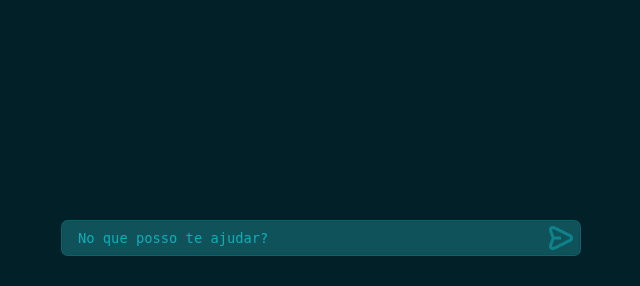
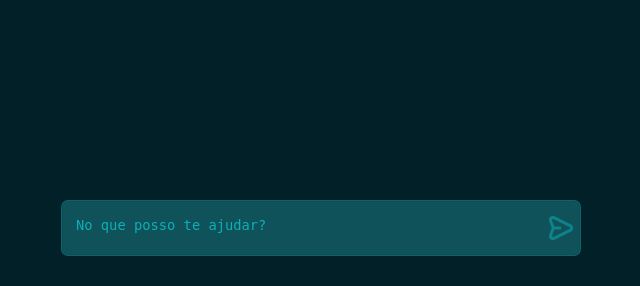
Before and after one commit to guicalistrato/ds-grupo-6, a Flask app: page / in a window 1280 px wide. Shown: the part 514-800 px from the top of the page, without its empty margins (319-959 px from the left). Run offline with Flask 3, Linux system fonts and the light colour scheme; the visitor is signed in with stand-in values (Sample User, id 1).

Commit message:
ajustes caixa de input

```diff
--- a/static/css/index.css
+++ b/static/css/index.css
@@ -172,43 +172,49 @@ body {
 
 .input-wrapper {
   width: 100%;
-  height: 36px;
+  min-height: 36px;
+  max-height: 176px;
   display: flex;
   align-items: center;
   gap: 10px;
-  padding: 4px 6px 4px 14px;
+  padding: 6px 6px 6px 14px;
   border-radius: 7px;
   background: var(--input-bg);
   border: 1px solid var(--input-border);
   box-shadow: 0 0 0 1px rgba(0, 0, 0, 0.06) inset;
 }
 
-.sr-only {
-  position: absolute;
-  width: 1px;
-  height: 1px;
-  padding: 0;
-  margin: -1px;
-  overflow: hidden;
-  clip: rect(0, 0, 0, 0);
-  white-space: nowrap;
-  border: 0;
-}
-
 .input-field {
   flex: 1;
+  width: 100%;
   min-width: 0;
+  min-height: 24px;
+  max-height: 140px;
   border: 0;
   outline: 0;
   background: transparent;
   color: var(--text);
   font-size: 0.86rem;
+  line-height: 1.35;
   font-family: inherit;
+  resize: none;
+  overflow-y: hidden;
+  padding: 0;
+  margin: 0;
 }
 
 .input-field::placeholder {
   color: rgba(15, 179, 190, 0.95);
   opacity: 1;
+}
+
+.input-field::-webkit-scrollbar {
+  width: 6px;
+}
+
+.input-field::-webkit-scrollbar-thumb {
+  background: rgba(15, 179, 190, 0.35);
+  border-radius: 8px;
 }
 
 .send-button {
@@ -261,3 +267,15 @@ body {
     width: 100%;
   }
 }
+
+.sr-only {
+  position: absolute;
+  width: 1px;
+  height: 1px;
+  padding: 0;
+  margin: -1px;
+  overflow: hidden;
+  clip: rect(0, 0, 0, 0);
+  white-space: nowrap;
+  border: 0;
+}
--- a/static/js/index.js
+++ b/static/js/index.js
@@ -10,7 +10,6 @@
 
   // aguarda o carregamento completo do DOM antes de executar o script
   document.addEventListener('DOMContentLoaded', function () {
-
     // referencias aos elementos principais do chat no DOM
     const chatContainer = document.getElementById('chat-container');
     const chatHeader = document.getElementById('chat-header');
@@ -20,14 +19,15 @@
     const inputField = document.getElementById('input-field');
     const sendButton = document.getElementById('send-button');
 
-    //garante que todos os elementos necessarios existem antes de continuar
+    // garante que todos os elementos necessarios existem antes de continuar
     if (!chatContainer || !chatHeader || !chatMessages || !chatForm || !inputField || !sendButton) {
       return;
     }
 
-    //inicialização da interface
+    // inicialização da interface
     injectDynamicStyles();
     clearExampleMessages();
+    autoResizeInput();
     inputField.focus();
 
     // estados de controle da aplicação
@@ -35,23 +35,26 @@
     let hasStarted = false;
     let messageCounter = 0;
 
-    // eventos de envio de mensagem (formulario e tecla enter
+    // eventos de envio de mensagem (formulario e tecla enter)
     chatForm.addEventListener('submit', function (event) {
       event.preventDefault();
       handleSubmit();
     });
 
     inputField.addEventListener('keydown', function (event) {
-      if (event.key === 'Enter') {
+      // Enter envia; Shift+Enter cria nova linha no textarea
+      if (event.key === 'Enter' && !event.shiftKey) {
         event.preventDefault();
         handleSubmit();
       }
     });
 
-    //função principal responsavel por enviar a mensagem do usuario
+    inputField.addEventListener('input', autoResizeInput);
+
+    // função principal responsavel por enviar a mensagem do usuario
     // e processar a resposta do bot
     async function handleSubmit() {
-      const userText = sanitizeInput(inputField.value); //sanitiza o texto digitado pelo usuario
+      const userText = sanitizeInput(inputField.value); // sanitiza o texto digitado pelo usuario
 
       if (!userText || isSending) {
         return;
@@ -64,6 +67,7 @@
 
       appendMessage('user', userText);
       inputField.value = '';
+      autoResizeInput();
 
       const typingMessage = appendTypingMessage();
       setSendingState(true);
@@ -84,7 +88,7 @@
       }
     }
 
-    //ativa mudanças visuais quando a primeira mensagem é enviada
+    // ativa mudanças visuais quando a primeira mensagem é enviada
     function activateConversationUI(firstQuestion) {
       chatContainer.classList.add('chat-started');
 
@@ -100,7 +104,7 @@
       }
     }
 
-    //cria e adiciona uma mensagem (usuario ou bot) no chat
+    // cria e adiciona uma mensagem (usuario ou bot) no chat
     function appendMessage(author, text) {
       messageCounter += 1;
 
@@ -121,7 +125,7 @@
       return message;
     }
 
-    //exibe animação de "bot digitando"
+    // exibe animação de "bot digitando"
     function appendTypingMessage() {
       const message = appendMessage('bot', '');
       const bubble = message.querySelector('.bubble');
@@ -144,7 +148,7 @@
       return message;
     }
 
-    //substitui a animação de digitação pelo texto final da resposta
+    // substitui a animação de digitação pelo texto final da resposta
     function replaceTypingWithText(typingMessage, text) {
       if (!typingMessage) {
         appendMessage('bot', text);
@@ -164,10 +168,10 @@
       scrollToBottom();
     }
 
-    //faz requisição ao backend para obter resposta da IA
+    // faz requisição ao backend para obter resposta da IA
     async function requestBotAnswer(question) {
-        //envia pergunta para o servidor
-        //espera resposta no formato JSON
+      // envia pergunta para o servidor
+      // espera resposta no formato JSON
       const response = await fetch('/', {
         method: 'POST',
         headers: { 'Content-Type': 'application/json' },
@@ -193,7 +197,7 @@
       return String(data.resultado).trim();
     }
 
-    //controla estado de envio (loading/desabilitado)
+    // controla estado de envio (loading/desabilitado)
     function setSendingState(state) {
       isSending = state;
       inputField.disabled = state;
@@ -203,6 +207,7 @@
         sendButton.classList.add('is-loading');
       } else {
         sendButton.classList.remove('is-loading');
+        autoResizeInput();
         inputField.focus();
       }
     }
@@ -215,12 +220,23 @@
       });
     }
 
-    //remove espaços extras e normaliza entrada do usuario
+    // auto-ajusta altura do textarea ate o max-height e ativa scroll interno
+    function autoResizeInput() {
+      inputField.style.height = 'auto';
+
+      const maxHeight = parseFloat(window.getComputedStyle(inputField).maxHeight) || 140;
+      const nextHeight = Math.min(inputField.scrollHeight, maxHeight);
+
+      inputField.style.height = String(nextHeight) + 'px';
+      inputField.style.overflowY = inputField.scrollHeight > maxHeight ? 'auto' : 'hidden';
+    }
+
+    // remove espaços extras e normaliza entrada do usuario
     function sanitizeInput(value) {
       return String(value || '').replace(/\s+/g, ' ').trim();
     }
 
-    //remove mensagens de exemplo iniciais do chat
+    // remove mensagens de exemplo iniciais do chat
     function clearExampleMessages() {
       const sampleMessages = chatMessages.querySelectorAll('.message');
       if (sampleMessages.length > 0) {
@@ -228,7 +244,7 @@
       }
     }
 
-    // Gera um rotulo/resumo da duvida para exibir no topo
+    // gera um rotulo/resumo da duvida para exibir no topo
     function buildTopicLabel(question) {
       const cleaned = sanitizeInput(question).toLowerCase();
 
@@ -313,8 +329,15 @@
   });
 })();
 
-// função fechar sidebar
-window.openSidebar = function() {
-    document.getElementById("Sidebar").style.width = "250px";
-    document.getElementById("chat-container").style.marginLeft = "250px";
+// função abrir sidebar
+window.openSidebar = function () {
+  const sidebar = document.getElementById('Sidebar');
+  const container = document.getElementById('chat-container');
+
+  if (!sidebar || !container) {
+    return;
+  }
+
+  sidebar.style.width = '250px';
+  container.style.marginLeft = '250px';
 };
--- a/templates/index.html
+++ b/templates/index.html
@@ -45,16 +45,16 @@
       <form id="chat-form" data-role="chat-form" action="#" method="post">
         <div class="input-wrapper">
           <label for="input-field" class="sr-only">Mensagem</label>
-          <input
-            type="text"
+          <textarea
             class="input-field"
             id="input-field"
             name="message"
             placeholder="No que posso te ajudar?"
             autocomplete="off"
             data-role="message-input"
+            rows="1"
             required
-          />
+          ></textarea>
           <button
             type="submit"
             class="send-button"
```
